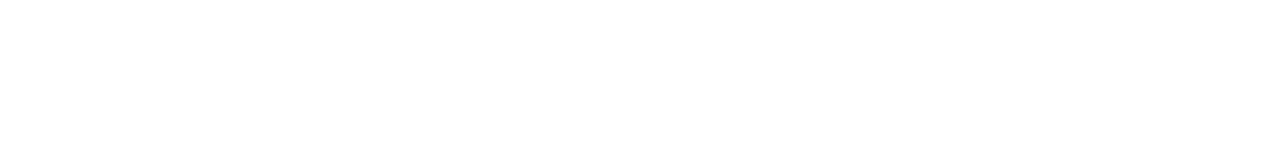
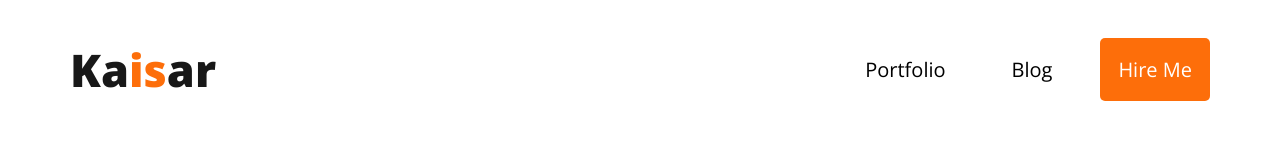
Before and after one commit to imrulkaisar/webdeveloper_portfolio, a plain HTML site: page index.html in a window 1280 px wide. Drawn offline with nearby package versions, Linux system fonts and the light colour scheme.

Commit message:
complete logo and  navbar

```diff
--- a/index.html
+++ b/index.html
@@ -16,7 +16,16 @@
 </head>
 <body>
   <header class="container">
-
+    <div class="navbar">
+      <a id="logo">Ka<span>is</span>ar</a>
+      <nav id="main-menu">
+        <ul class="menu">
+          <li class="menu-item"><a href="#">Portfolio</a></li>
+          <li class="menu-item"><a href="#">Blog</a></li>
+          <li class="menu-item"><a href="#" class="button button-primary">Hire Me</a></li>
+        </ul>
+      </nav>
+    </div>
   </header>
   <main class="container">
 
--- a/style.css
+++ b/style.css
@@ -1,4 +1,9 @@
 /* Common css */
+:root {
+  --primary-color: #FD6E0A;
+  --secondary-color: #181818;
+  --text-color: #757575;
+}
 
 * {
   box-sizing: border-box;
@@ -18,9 +23,56 @@ body {
 img {
   max-width: 100%;
 }
+a {
+  color: inherit;
+  text-decoration: none;
+}
+.button {
+  padding: 18px 35px;
+  border-radius: 5px;
+  font-size: 20px;
+  font-weight: 700;
+}
+.button-primary {
+  background-color: var(--primary-color);
+  color: #fff;
+}
+.button-secondary {
+
+}
 
 /* Header Styles */
-
+header {
+  padding-top: 30px;
+}
+.navbar {
+  display: flex;
+  justify-content: space-between;
+  align-items: center;
+}
+#logo {
+  font-size: 45px;
+  font-weight: 800;
+  color: var(--secondary-color);
+}
+#logo span {
+  color: var(--primary-color);
+}
+.menu {
+  list-style: none;
+  margin: 0;
+  padding: 0;
+  display: flex;
+  column-gap: 30px;
+  justify-content: flex-end;
+  align-content: center;
+}
+.menu li a {
+  display: inline-block;
+  padding: 18px;
+  font-size: 20px;
+  font-weight: 400;
+}
 
 /* About section styles */
 
```
